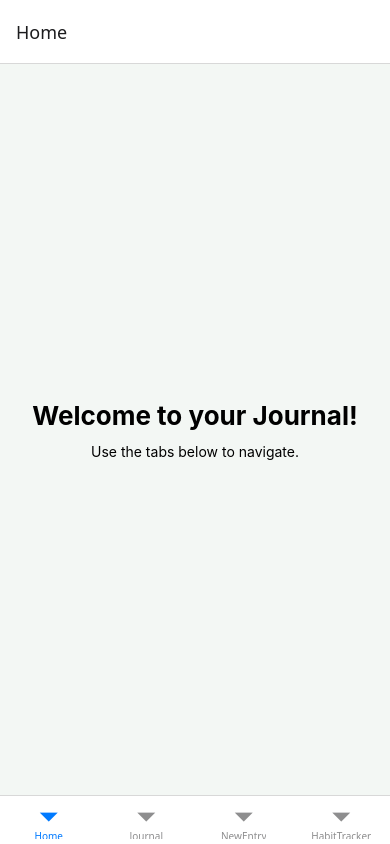
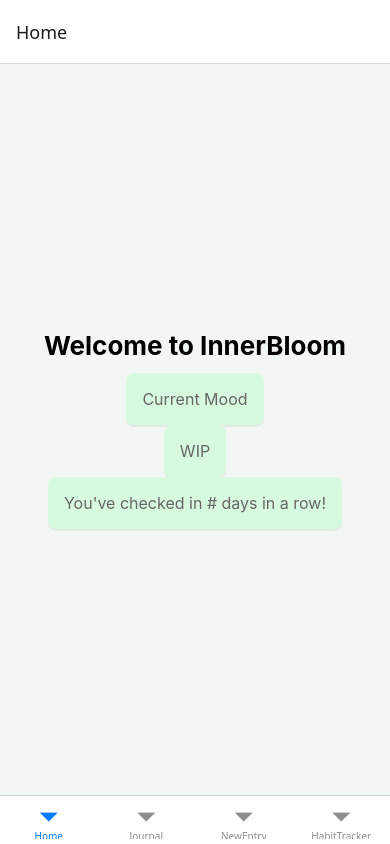
Before and after one commit to mxneo00/InnerBloom-Journal-app, a React Native app in the folder InnerBloom/: screen /Home in a window 390 px wide. Built offline with nearby package versions, Linux system fonts and the light colour scheme.

Commit message:
Set up general layout for homepage and try some color options

```diff
--- a/InnerBloom/src/screens/HomeScreen.tsx
+++ b/InnerBloom/src/screens/HomeScreen.tsx
@@ -6,11 +6,22 @@ import { styles } from '../styles/commonStyles';
 // - Current date display
 // - Quick tips for journaling
 // - Number of entries summary
+
 export default function HomeScreen() {
   return (
     <View style={styles.container}>
-      <Text style={styles.title}>Welcome to your Journal!</Text>
-      <Text>Use the tabs below to navigate.</Text>
+      <Text style={styles.title}>Welcome to InnerBloom</Text>
+      <View style={styles.card}>
+        {/* Current Mood Display WIP */}
+        <Text style={styles.text}>Current Mood</Text>
+      </View>
+      <View style={styles.card}>
+        {/* Options: Continue writing, Offer prompt */}
+        <Text style={styles.text}>WIP</Text>
+      </View>
+      <View style={styles.card}>
+        <Text style={styles.text}>You've checked in # days in a row!</Text>
+      </View>
     </View>
   );
 }
--- a/InnerBloom/src/styles/commonStyles.ts
+++ b/InnerBloom/src/styles/commonStyles.ts
@@ -7,6 +7,14 @@ export const styles = StyleSheet.create({
     alignItems: 'center',
     padding: 16,
     backgroundColor: '#F3F7F4',
+  },
+  card: {
+    backgroundColor: '#d6f9df',
+    borderRadius: 8,
+    padding: 16,
+    shadowColor: '#577568',
+    shadowOffset: { width: 0, height: 2 },
+    shadowOpacity: 0.1,
   },
   entryContainer: {
     flexGrow: 1,
```
